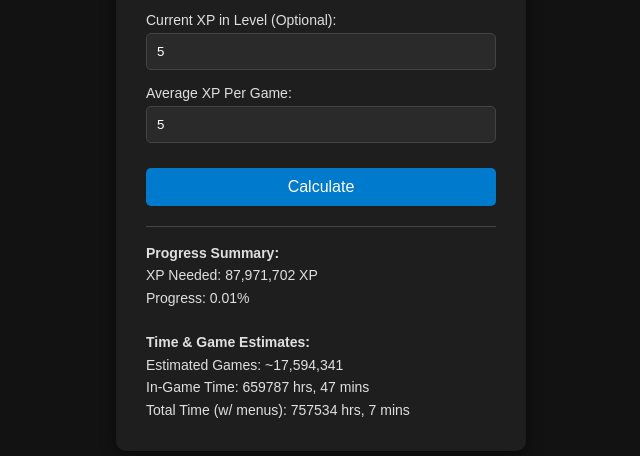
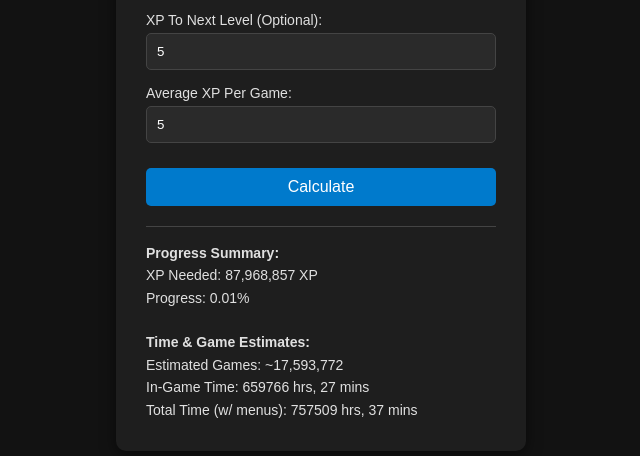
Before and after one commit to Apollo-Qibli/SAS4-XP-Calc, a plain HTML site: page index.html in a window 1280 px wide. Both pictures are taken after typing "5", "5", "5" into the empty fields and a click on the button "Calculate". Shown: the part 254-710 px from the top of the page, 319-959 px from the left. Drawn offline with Linux system fonts and the light colour scheme.

Commit message:
Update index.html
bug fix

```diff
--- a/index.html
+++ b/index.html
@@ -74,17 +74,17 @@
 
     <div class="input-group">
         <label for="levelInput">Current Level (1-100):</label>
-        <input type="number" id="levelInput" min="1" max="100" placeholder="e.g. 45">
+        <input type="number" id="levelInput" min="1" max="100" placeholder="e.g. 90">
     </div>
 
     <div class="input-group">
-        <label for="currentXpInput">Current XP in Level (Optional):</label>
-        <input type="number" id="currentXpInput" min="0" placeholder="Leave blank for start of level">
+        <label for="xpLeftInput">XP To Next Level (Optional):</label>
+        <input type="number" id="xpLeftInput" min="0" placeholder="Leave blank for start of level">
     </div>
 
     <div class="input-group">
         <label for="avgXpInput">Average XP Per Game:</label>
-        <input type="number" id="avgXpInput" placeholder="e.g. 1500">
+        <input type="number" id="avgXpInput" placeholder="e.g. 350000">
     </div>
 
     <button onclick="calculateXP()">Calculate</button>
@@ -130,15 +130,15 @@
 
     function calculateXP() {
         let levelInputVal = document.getElementById("levelInput").value;
-        let currentXpInputVal = document.getElementById("currentXpInput").value;
+        let xpLeftInputVal = document.getElementById("xpLeftInput").value;
         let avgXpInputVal = document.getElementById("avgXpInput").value;
         let resultsDiv = document.getElementById("resultsDiv");
 
         let level = parseInt(levelInputVal);
         let avgXp = parseFloat(avgXpInputVal);
 
-        if (isNaN(level) || level < 1 || level > 100) {
-            alert("Please enter a valid level between 1 and 100.");
+        if (isNaN(level) || level < 1 || level >= 100) {
+            alert("Please enter a valid level between 1 and 99 (Level 100 is max).");
             return;
         }
         if (isNaN(avgXp) || avgXp <= 0) {
@@ -146,20 +146,29 @@
             return;
         }
 
-        let baseTotalXp = XP_TABLE[level];
-        let currentXpInLevel = 0;
+        // Total XP at the start of current level and start of next level
+        let currentLevelBaseXp = XP_TABLE[level];
+        let nextLevelBaseXp = XP_TABLE[level + 1];
+        let totalXpSpanForLevel = nextLevelBaseXp - currentLevelBaseXp;
 
-        if (currentXpInputVal !== "") {
-            currentXpInLevel = parseInt(currentXpInputVal);
-            if (isNaN(currentXpInLevel) || currentXpInLevel < 0) {
-                alert("Please enter a valid positive number for current XP in level.");
+        let userTotalXp = currentLevelBaseXp; // Default to start of level
+
+        if (xpLeftInputVal !== "") {
+            let xpLeft = parseInt(xpLeftInputVal);
+            if (isNaN(xpLeft) || xpLeft < 0) {
+                alert("Please enter a valid positive number for XP to next level.");
                 return;
+            }
+            // User total XP is the next level's base minus what they have left to go
+            userTotalXp = nextLevelBaseXp - xpLeft;
+
+            // Safety check so it doesn't drop below current level base
+            if (userTotalXp < currentLevelBaseXp) {
+                userTotalXp = currentLevelBaseXp;
             }
         }
 
-        let userTotalXp = baseTotalXp + currentXpInLevel;
         let maxXp = XP_TABLE[100];
-
         if (userTotalXp > maxXp) {
             userTotalXp = maxXp;
         }
```
